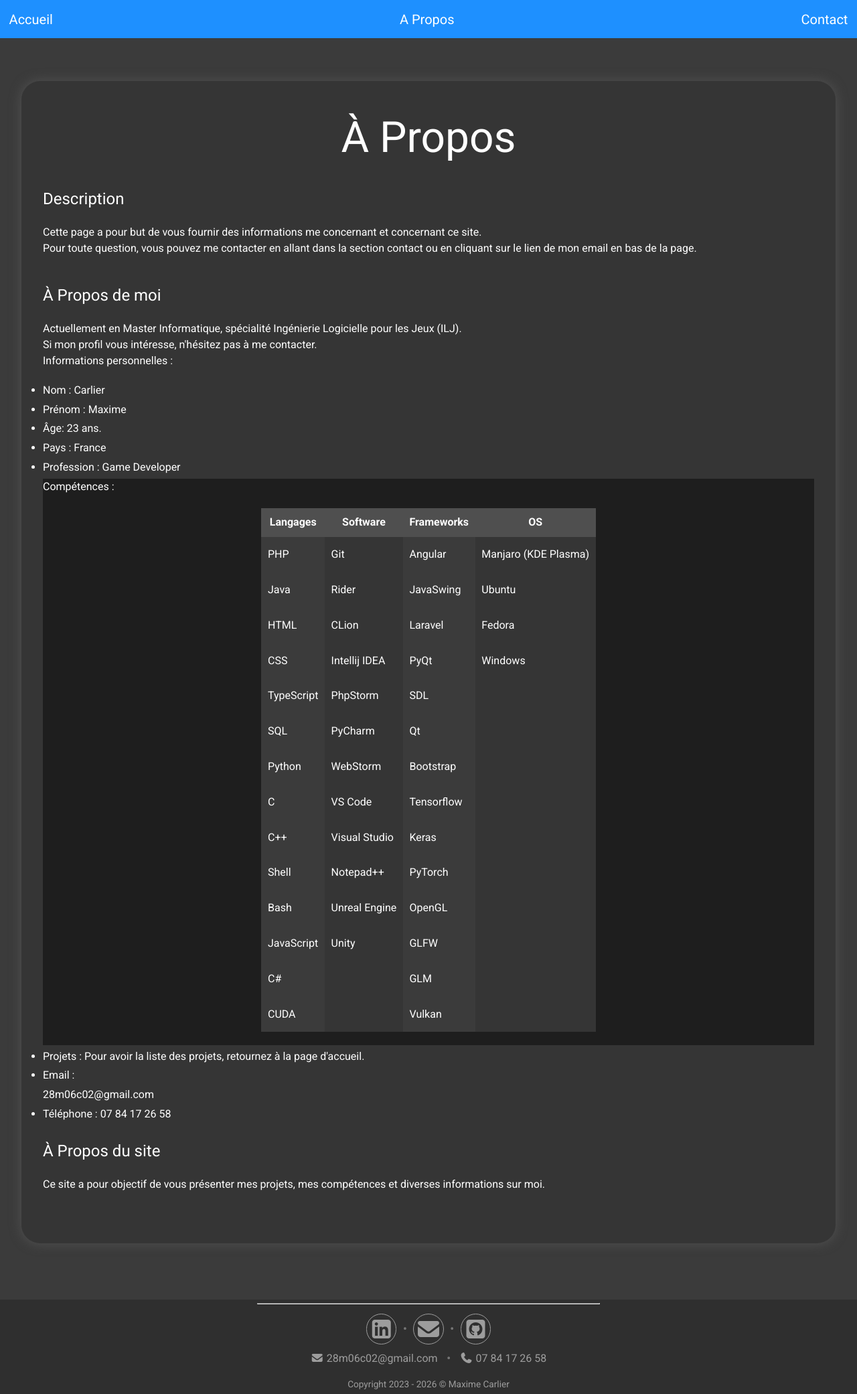
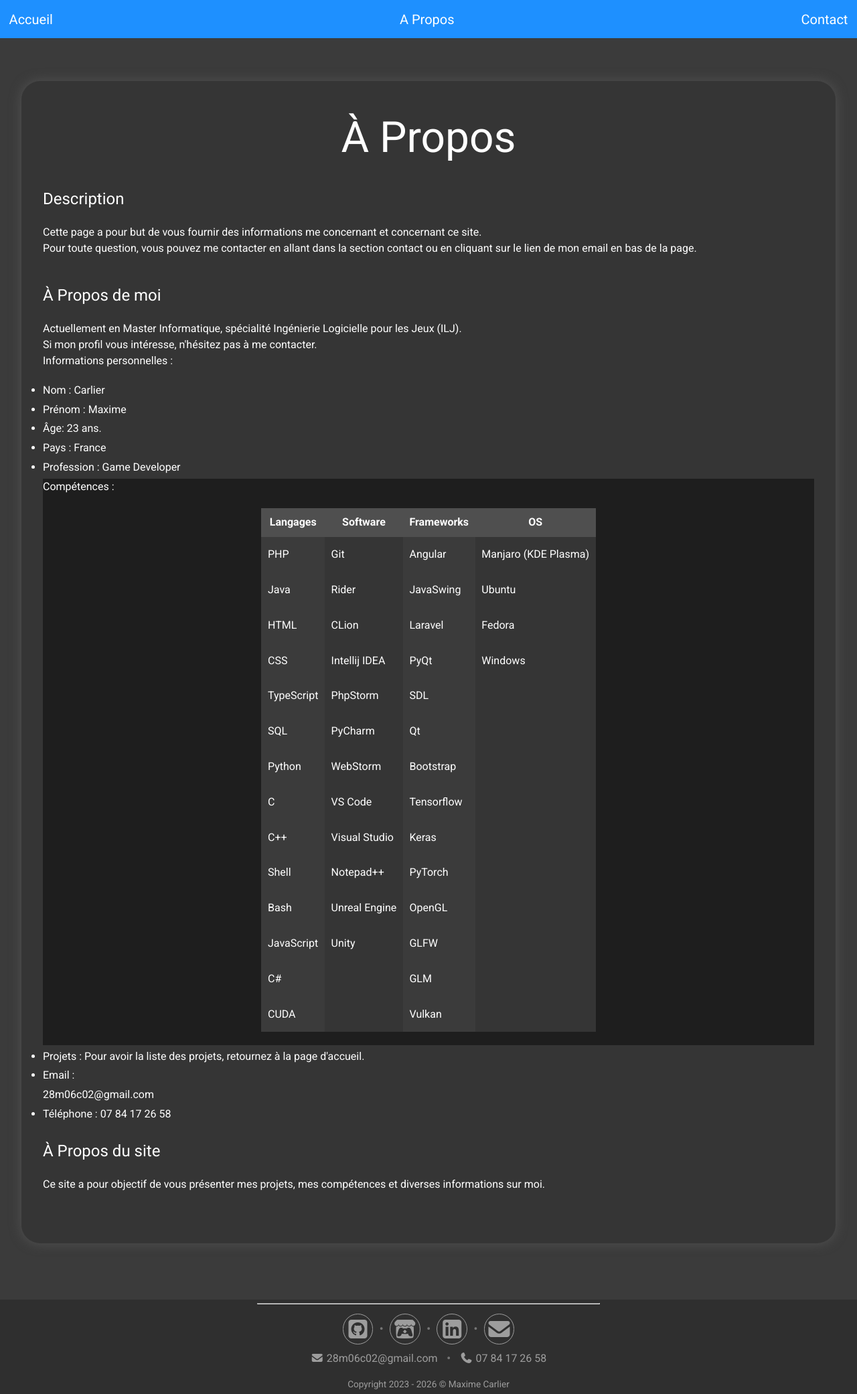
Before and after one commit to Carlier-Maxime/Carlier-Maxime.github.io, a Jekyll site: the page built from about.html, in a window 1280 px wide. Shown: the whole page at 67% size. Built offline with Jekyll 4.4.1, drawn with Linux system fonts in a browser that asks for light colours; nearby versions of some CDN libraries.

Commit message:
:sparkles: Add itch.io link and update footer social icons layout
- Include itch.io profile link in the footer
- Adjust social icon structure for improved clarity and styling

```diff
--- a/_config.yml
+++ b/_config.yml
@@ -14,6 +14,7 @@ birth_date: 2002-06-28
 social:
   github: Carlier-Maxime
   linkedin: maxime-carlier-6b9840226
+  itch: metouais
 
 exclude:
   - Gemfile
--- a/_includes/footer.html
+++ b/_includes/footer.html
@@ -1,11 +1,13 @@
 <section class="footer">
     <hr class="solid">
     <div class="social">
+        <a href="https://github.com/{{ site.social.github }}" aria-label="Mon Profil Github"><i class="fa-brands fa-square-github"></i></a>
+        <p>•</p>
+        <a href="https://{{ site.social.itch }}.itch.io/" aria-label="Mon Profil Github"><i class="fa-brands fa-itch-io"></i></a>
+        <p>•</p>
         <a href="https://www.linkedin.com/in/{{ site.social.linkedin }}/" aria-label="Mon Profil LinkedIn"><i class="fa-brands fa-square-linkedin"></i></a>
         <p>•</p>
         <a href="mailto:{{ site.email }}" aria-label="Mon Adresse Mail"><i class="fa-solid fa-envelope"></i></a>
-        <p>•</p>
-        <a href="https://github.com/{{ site.social.github }}" aria-label="Mon Profil Github"><i class="fa-brands fa-square-github"></i></a>
     </div>
     <div>
         <a href="mailto:{{ site.email }}"><i class="fa-solid fa-envelope" aria-hidden="true"></i> {{ site.email }}</a>
```
